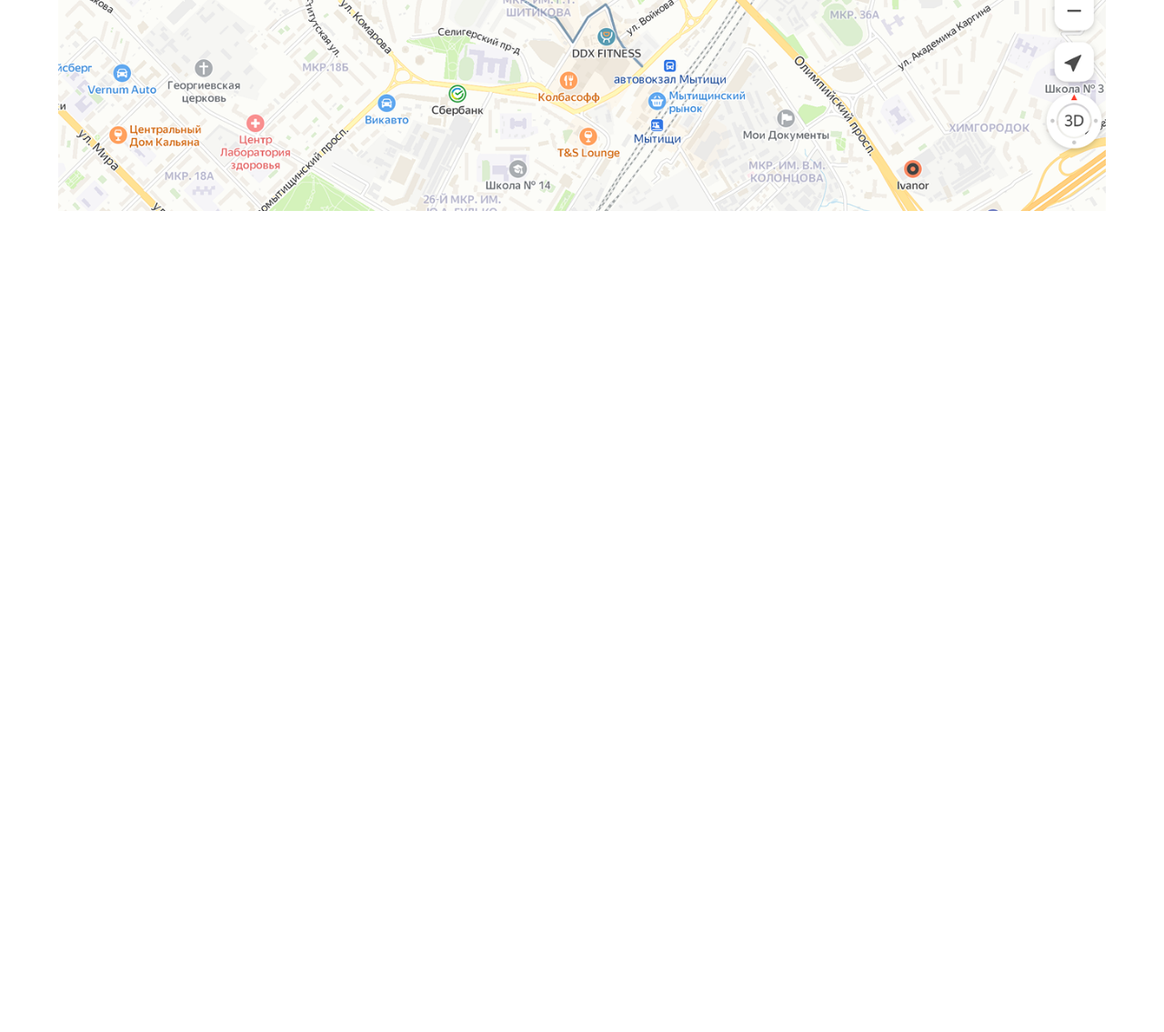
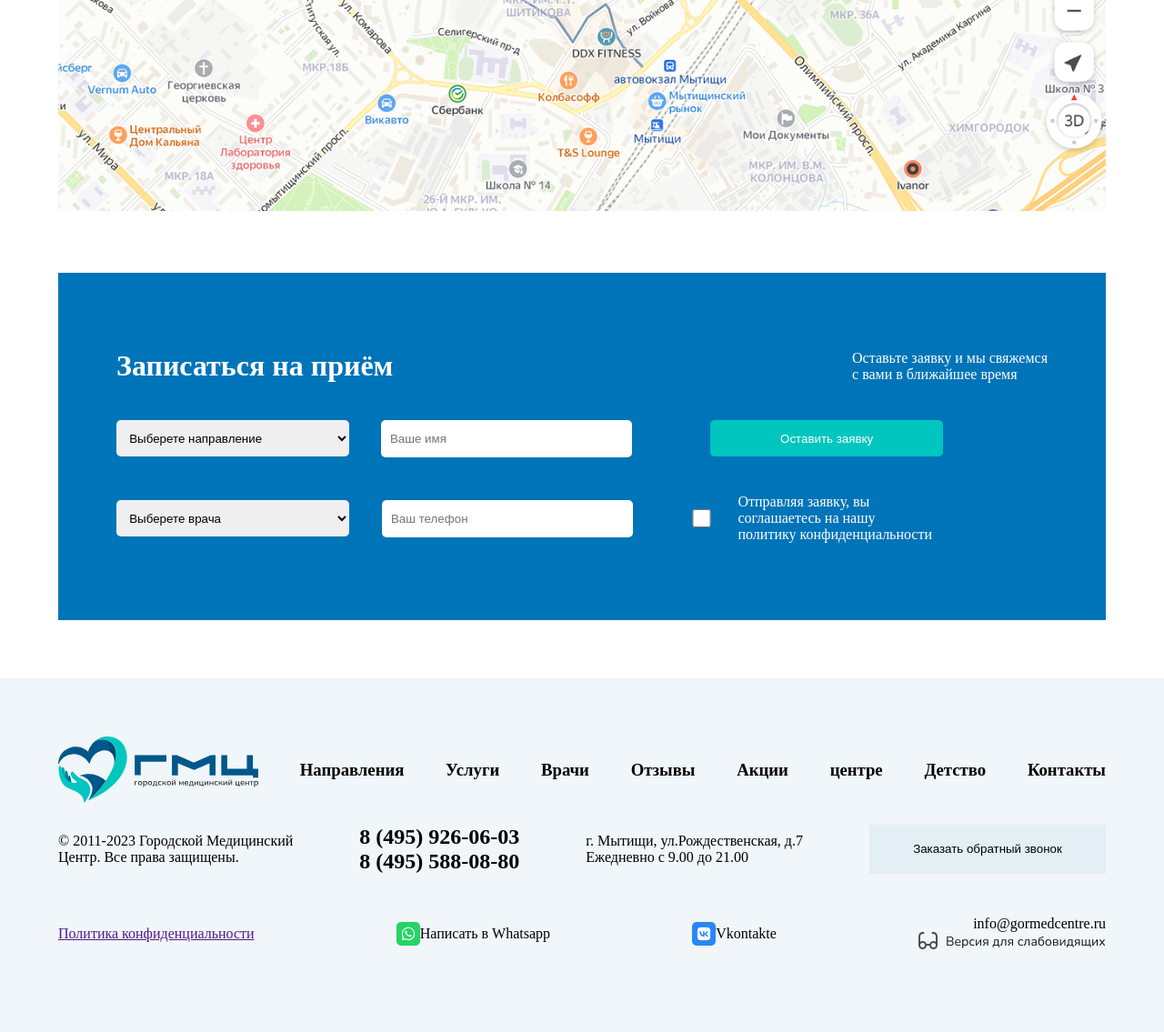
Before and after one commit to ffkabulka010-cmd/opwi-5-nafara-, a plain HTML site: page abdulvochid/abdulvojid.html in a window 1280 px wide. Shown: the part 5869-7004 px from the top of the page at 91% size. Before the commit the page ends 6169 px from the top, so only its background shows below. Drawn offline with Linux system fonts and the light colour scheme.

Commit message:
box8 navistm

```diff
--- a/abdulvochid/abdulvojid.css
+++ b/abdulvochid/abdulvojid.css
@@ -247,3 +247,41 @@
 .box7 h1{
     margin: 3% 0%;
 }
+.box8{
+    padding: 5%;
+    background-color: #F0F6F9;
+}
+.bx15{
+    display: flex;
+    justify-content: space-between;
+    align-items: center;
+}
+.bx16{
+    display: flex;
+    justify-content: space-between;
+    align-items: center;
+    gap: 10px;
+    padding: 2% 0%;
+}
+.bx16 button{
+    width: 260px;
+    height: 54px;
+    border: none;
+    margin: 0;
+    background-color: #E3EFF5;
+}
+.bx17{
+    display: flex;
+    justify-content: space-between;
+    align-items: center;
+    gap: 10px;
+    padding: 2% 0%;
+}
+.bx18{
+    display: flex;
+    justify-content: center;
+    align-items: center;
+}
+.bx19{
+    text-align: end;
+}
--- a/abdulvochid/abdulvojid.html
+++ b/abdulvochid/abdulvojid.html
@@ -389,5 +389,82 @@
         <h1>Как нас найти</h1>
         <img src="./img/image (18).png" alt="">
     </div>
+
+    <div class="box5">
+        <div class="bx7">
+            <h1>Записаться на приём</h1>
+            <p>Оставьте заявку и мы свяжемся <br>
+                с вами в ближайшее время
+            </p>
+        </div>
+        <div class="bx8">
+            <select>
+                <option selected disabled>Выберете направление</option>
+                <option>Туда </option>
+                <option>суда </option>
+                <option>и абрадна</option>
+            </select>
+
+            <input type="text" placeholder="Ваше имя">
+            <button>Оставить заявку</button>
+        </div>
+        <div class="bx9">
+            <select>
+                <option selected disabled>Выберете врача</option>
+                <option>Туда </option>
+                <option>суда </option>
+                <option>и абрадна</option>
+            </select>
+
+            <input type="text" placeholder="Ваш телефон">
+            <div class="bx10">
+                <input type="checkbox">
+                <p>Отправляя заявку, вы соглашаетесь на нашу <br>
+                    политику конфиденциальности
+                </p>
+            </div>
+        </div>
+    </div>
+
+    <div class="box8">
+        <div class="bx15">
+            <img src="./img/logo.svg" alt="">
+            <h3>Направления</h3>
+        <h3>Услуги</h3>
+        <h3>Врачи</h3>
+        <h3>Отзывы</h3>
+        <h3>Акции</h3>
+        <h3>центре</h3>
+        <h3>Детство</h3>
+        <h3>Контакты</h3>
+        </div>
+        <div class="bx16">
+            <p>© 2011-2023 Городской Медицинский <br>
+                Центр. Все права защищены.
+            </p>
+            <h2>8 (495) 926-06-03 <br>
+                8 (495) 588-08-80
+            </h2>
+            <p>г. Мытищи, ул.Рождественская, д.7 <br>
+            Ежедневно с 9.00 до 21.00
+            </p>
+            <button>Заказать обратный звонок</button>
+        </div>
+        <div class="bx17">
+            <a href="">Политика конфиденциальности</a>
+            <div class="bx18">
+                <img src="./img/social.png" alt="">
+                <p>Написать в Whatsapp</p>
+            </div>
+            <div class="bx18">
+                <img src="./img/button.png" alt="">
+                <p>Vkontakte</p>
+            </div>
+            <div class="bx19">
+                <p>info@gormedcentre.ru</p>
+                <img src="./img/mode.png" alt="">
+            </div>
+        </div>
+    </div>
 </body>
 </html>
```
Also changed, not shown: abdulvochid/img/button.png (added), abdulvochid/img/social.png (added).
